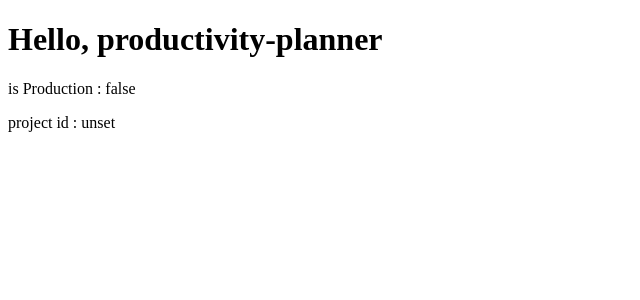
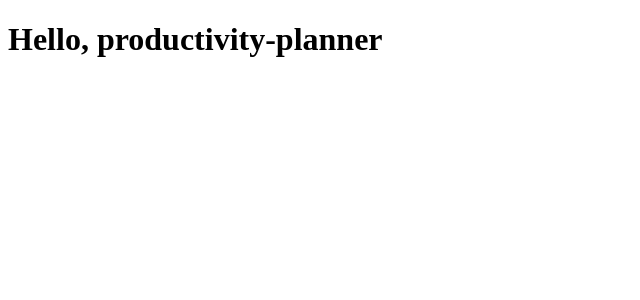
Before and after one commit to aurelien-gallea/productivity-planner, an Angular app: page / in a window 1280 px wide. Shown: the top 300 px of the page, without its empty margins (0-640 px from the left). Built offline with nearby package versions, Linux system fonts and the light colour scheme; no server answers.

Commit message:
fix(ci) : remove environment variables in template

```diff
--- a/src/app/app.component.html
+++ b/src/app/app.component.html
@@ -1,4 +1,3 @@
 <h1>Hello, productivity-planner</h1>
-<p>is Production : {{isProductionEnvironment}}</p>
-<p>project id : {{firebaseProjectId}}</p>
+
 <router-outlet/>
--- a/src/app/app.component.ts
+++ b/src/app/app.component.ts
@@ -1,6 +1,6 @@
 import { Component } from '@angular/core';
 import { RouterOutlet } from '@angular/router';
-import { environment } from '../environments/environment';
+
 
 @Component({
   selector: 'app-root',
@@ -9,6 +9,5 @@ import { environment } from '../environments/environment';
   styleUrl: './app.component.scss'
 })
 export class AppComponent {
-  isProductionEnvironment = environment.production;
-  firebaseProjectId = environment.firebaseConfig.projectId;
+
 }
```
